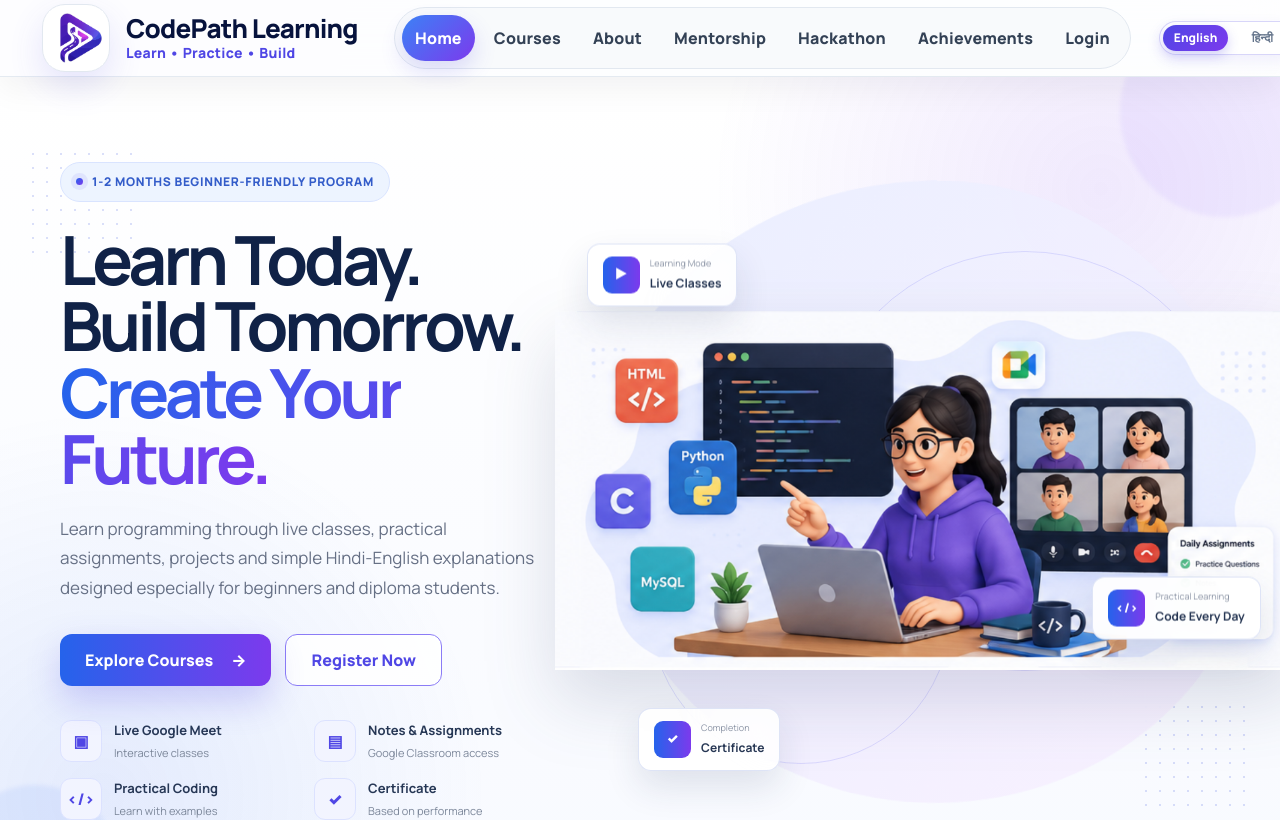
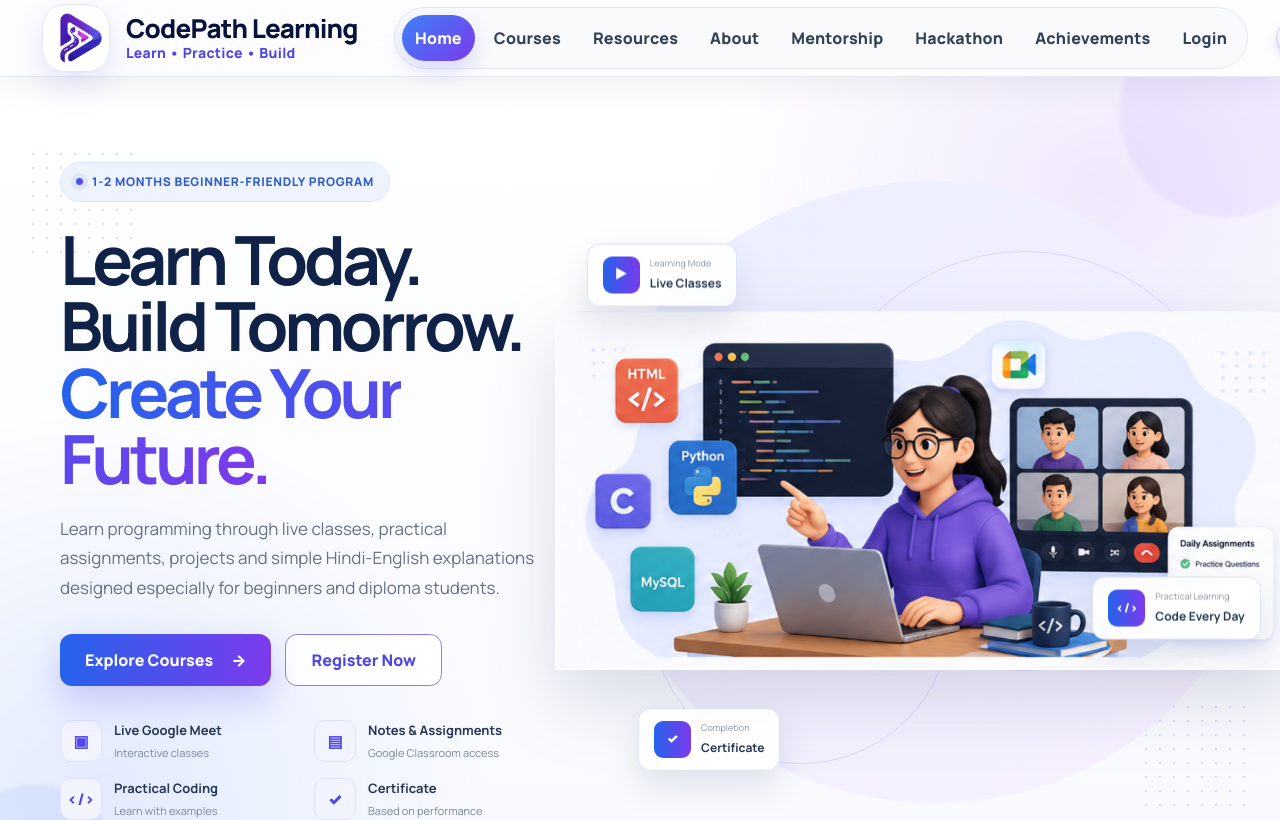
Before and after one commit to khushisoni2004/codepath-learning, a React (Vite) app in the folder frontend/: page / in a window 1280 px wide. Shown: the top 820 px of the page. Built offline with nearby package versions, Linux system fonts and the light colour scheme; no server answers.

Commit message:
feat: add resources navigation and route

```diff
--- a/frontend/src/App.jsx
+++ b/frontend/src/App.jsx
@@ -24,6 +24,7 @@ import CertificateAdmin from "./pages/CertificateAdmin";
 import Achievements from "./pages/Achievements";
 import AchievementAdmin from "./pages/AchievementAdmin";
 import Hackathon from "./pages/Hackathon";
+import Notes from "./pages/Notes";
 
 export default function App() {
   return (
@@ -33,6 +34,7 @@ export default function App() {
       <Routes>
         <Route path="/" element={<Home />} />
         <Route path="/hackathon" element={<Hackathon />} />
+        <Route path="/resources" element={<Notes />} />
         <Route path="/courses" element={<Courses />} />
         <Route path="/courses/:slug" element={<CourseDetails />} />
         <Route path="/about" element={<About />} />
--- a/frontend/src/components/Navbar.jsx
+++ b/frontend/src/components/Navbar.jsx
@@ -8,13 +8,14 @@ import "../styles/navbar.css";
 const navLinks = [
   { label: "Home", path: "/" },
   { label: "Courses", path: "/courses" },
+  { label: "Resources", path: "/resources" },
   { label: "About", path: "/about" },
   { label: "Mentorship", path: "/mentorship" },
   { label: "Hackathon", path: "/hackathon" },
   { label: "Achievements", path: "/achievements" },
   { label: "Login", path: "/login" },
 ];
-const hindiNavLabels = { Home: "होम", Courses: "कोर्स", About: "अबाउट", Mentorship: "मेंटरशिप", Hackathon: "हैकाथॉन", Achievements: "उपलब्धियां", Login: "लॉगिन" };
+const hindiNavLabels = { Home: "होम", Courses: "कोर्स", Resources: "संसाधन", About: "अबाउट", Mentorship: "मेंटरशिप", Hackathon: "हैकाथॉन", Achievements: "उपलब्धियां", Login: "लॉगिन" };
 
 export default function Navbar() {
   const [menuOpen, setMenuOpen] = useState(false);
```
